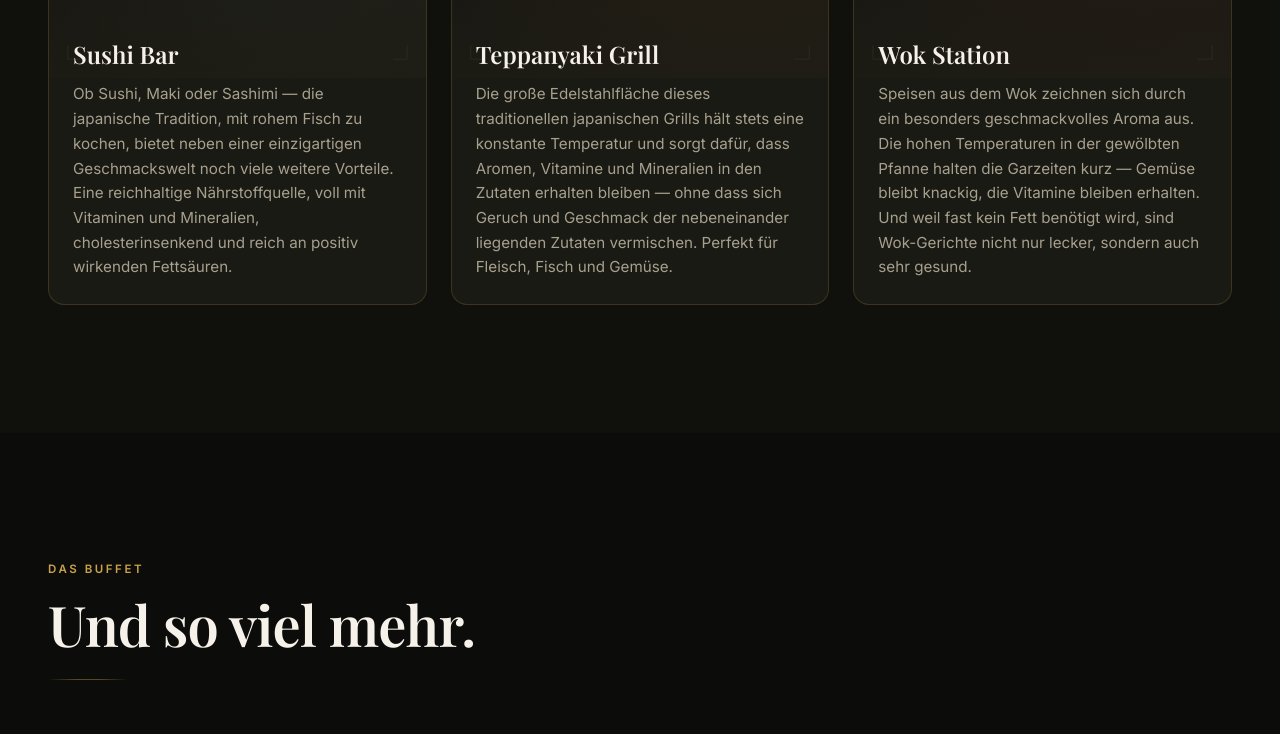
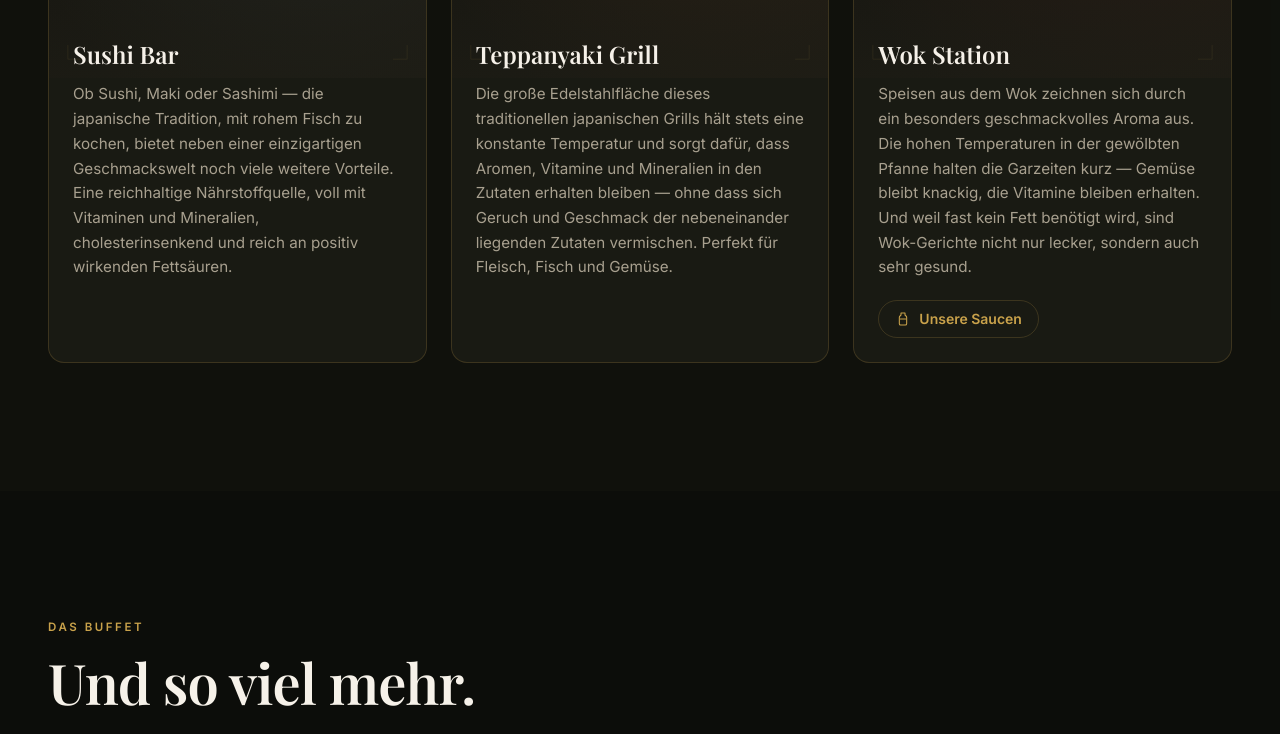
Before and after one commit to wuxnite66-maker/chens-cooking, a Next.js app: page /at in a window 1280 px wide. Shown: the part 2475-3209 px from the top of the page. Built offline with nearby package versions, Linux system fonts and the light colour scheme.

Commit message:
Add bilingual Saucen button (Wok station + next to drinks menu), link to sauces image

```diff
--- a/components/Stations.tsx
+++ b/components/Stations.tsx
@@ -37,6 +37,20 @@ export function Stations({ site }: { site: Content }) {
                 <div className="relative -mt-16 p-6">
                   <h3 className="font-serif text-2xl font-semibold text-cream">{s.name}</h3>
                   <p className="mt-3 text-[0.95rem] leading-relaxed text-muted">{s.desc}</p>
+                  {s.name.includes("Wok") && (
+                    <a
+                      href={stations.saucesHref}
+                      target="_blank"
+                      rel="noopener noreferrer"
+                      className="mt-5 inline-flex items-center gap-2 rounded-full border border-gold/40 px-4 py-2 text-sm font-semibold text-gold transition-all duration-300 hover:bg-gold hover:text-onAccent"
+                    >
+                      <svg aria-hidden viewBox="0 0 24 24" className="h-4 w-4" fill="none" stroke="currentColor" strokeWidth="1.6">
+                        <path strokeLinecap="round" strokeLinejoin="round" d="M9 3h6v3l1.5 1.5a3 3 0 011 2.2V19a2 2 0 01-2 2H8.5a2 2 0 01-2-2V9.7a3 3 0 011-2.2L9 6V3z" />
+                        <path strokeLinecap="round" strokeLinejoin="round" d="M8 12h8" />
+                      </svg>
+                      {stations.saucesLabel}
+                    </a>
+                  )}
                 </div>
               </article>
             </RevealItem>
--- a/components/Takeaway.tsx
+++ b/components/Takeaway.tsx
@@ -22,6 +22,14 @@ function GlassIcon() {
     <svg aria-hidden viewBox="0 0 24 24" className="h-5 w-5" fill="none" stroke="currentColor" strokeWidth="1.6">
       <path strokeLinecap="round" strokeLinejoin="round" d="M6 3h12l-1.5 8a4.5 4.5 0 01-9 0L6 3z" />
       <path strokeLinecap="round" strokeLinejoin="round" d="M12 15.5V21M8.5 21h7" />
+    </svg>
+  );
+}
+function SauceIcon() {
+  return (
+    <svg aria-hidden viewBox="0 0 24 24" className="h-5 w-5" fill="none" stroke="currentColor" strokeWidth="1.6">
+      <path strokeLinecap="round" strokeLinejoin="round" d="M9 3h6v3l1.5 1.5a3 3 0 011 2.2V19a2 2 0 01-2 2H8.5a2 2 0 01-2-2V9.7a3 3 0 011-2.2L9 6V3z" />
+      <path strokeLinecap="round" strokeLinejoin="round" d="M8 12h8" />
     </svg>
   );
 }
@@ -61,6 +69,15 @@ export function Takeaway({ site }: { site: Content }) {
               >
                 <GlassIcon />
                 {takeaway.drinksLabel}
+              </a>
+              <a
+                href={takeaway.saucesHref}
+                target="_blank"
+                rel="noopener noreferrer"
+                className="inline-flex items-center gap-2 rounded-full border border-gold/40 px-6 py-3.5 font-semibold text-gold transition-all duration-300 hover:bg-gold hover:text-onAccent"
+              >
+                <SauceIcon />
+                {takeaway.saucesLabel}
               </a>
             </div>
           </Reveal>
--- a/content/hu.ts
+++ b/content/hu.ts
@@ -84,6 +84,8 @@ export const hu: Content = {
   stations: {
     eyebrow: "Élő állomások",
     title: "Három színpad. Egy ízélmény.",
+    saucesHref: "/menu/chens-saucen.jpg",
+    saucesLabel: "Szószaink",
     items: [
       {
         name: "Sushi Bar",
@@ -199,6 +201,8 @@ export const hu: Content = {
     pdfLabel: "Teljes étlap PDF-ben",
     drinksHref: "/menu/chens-getraenkekarte-2025.pdf",
     drinksLabel: "Itallap (PDF)",
+    saucesHref: "/menu/chens-saucen.jpg",
+    saucesLabel: "Szószaink",
     categories: [
       {
         name: "Levesek",
--- a/content/site.ts
+++ b/content/site.ts
@@ -88,6 +88,8 @@ export const de = {
   stations: {
     eyebrow: "Live-Stationen",
     title: "Drei Bühnen. Ein Geschmackserlebnis.",
+    saucesHref: "/menu/chens-saucen.jpg",
+    saucesLabel: "Unsere Saucen",
     items: [
       {
         name: "Sushi Bar",
@@ -203,6 +205,8 @@ export const de = {
     pdfLabel: "Komplette Karte als PDF",
     drinksHref: "/menu/chens-getraenkekarte-2025.pdf",
     drinksLabel: "Getränkekarte (PDF)",
+    saucesHref: "/menu/chens-saucen.jpg",
+    saucesLabel: "Unsere Saucen",
     categories: [
       {
         name: "Suppen",
```
Also changed, not shown: public/menu/chens-saucen.jpg (added).
